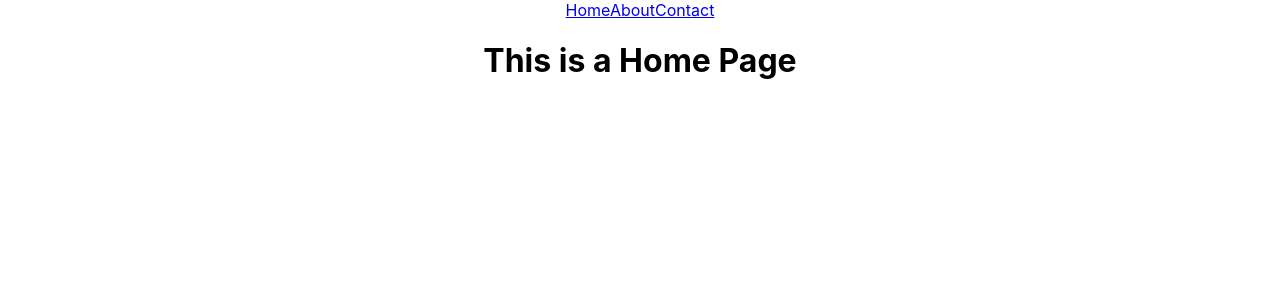
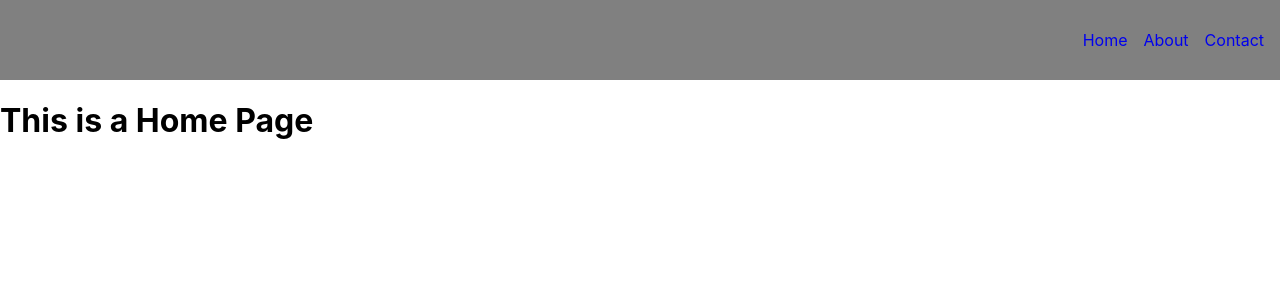
Before and after one commit to abhinashbhengra/reactrouter, a React (Create React App) app: page / in a window 1280 px wide. Shown: the top 300 px of the page. Built offline with nearby package versions, Linux system fonts and the light colour scheme.

Commit message:
navlink styled component

```diff
--- a/src/App.js
+++ b/src/App.js
@@ -1,6 +1,5 @@
-import "./App.css";
 import { Routes, Route } from "react-router-dom";
-import Navbar from "./components/Navbar";
+import NavBar from "./components/Navbar/Navbar";
 
 // Pages
 import Home from "./pages/Home";
@@ -10,7 +9,7 @@ import Contact from "./pages/Contact";
 function App() {
   return (
     <div className="App">
-      <Navbar />
+      <NavBar />
       <Routes>
         <Route path="/" element={<Home />} />
         <Route path="about" element={<About />} />
--- a/src/components/Navbar.js
+++ /dev/null
@@ -1,14 +0,0 @@
-import React from "react";
-import { NavLink } from "react-router-dom";
-
-const Navbar = () => {
-  return (
-    <div>
-      <NavLink to="/">Home</NavLink>
-      <NavLink to="about">About</NavLink>
-      <NavLink to="contact">Contact</NavLink>
-    </div>
-  );
-};
-
-export default Navbar;
--- /dev/null
+++ b/src/components/Navbar/Navbar.js
@@ -0,0 +1,16 @@
+import React from "react";
+// import { NavLink } from "react-router-dom";
+import { Navlink } from "./NavbarStyles";
+import { Navbar } from "./NavbarStyles";
+
+const NavBar = () => {
+  return (
+    <Navbar>
+      <Navlink to="/">Home</Navlink>
+      <Navlink to="about">About</Navlink>
+      <Navlink to="contact">Contact</Navlink>
+    </Navbar>
+  );
+};
+
+export default NavBar;
--- /dev/null
+++ b/src/components/Navbar/NavbarStyles.js
@@ -0,0 +1,14 @@
+import styled from "styled-components";
+import { NavLink } from "react-router-dom";
+
+export const Navbar = styled.div`
+  background: gray;
+  height: 10vh;
+  display: flex;
+  justify-content: end;
+  align-items: center;
+`;
+export const Navlink = styled(NavLink)`
+  padding-right: 1rem;
+  text-decoration: none;
+`;
```
